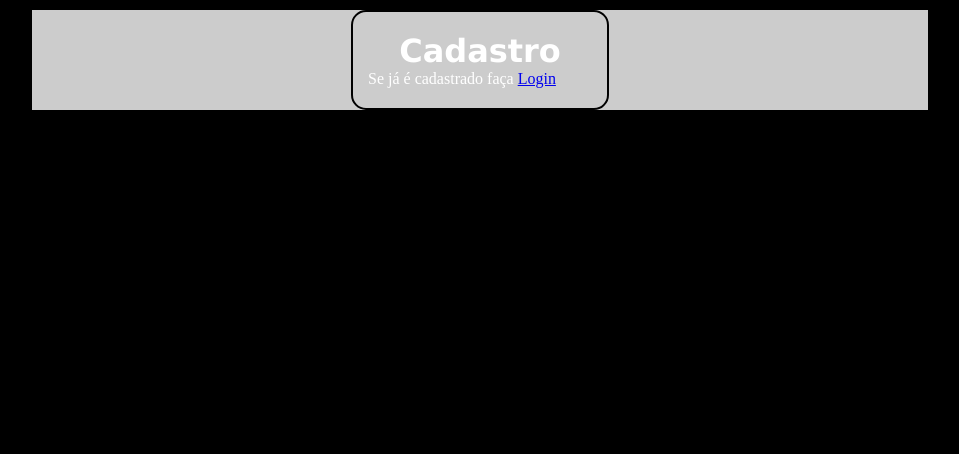
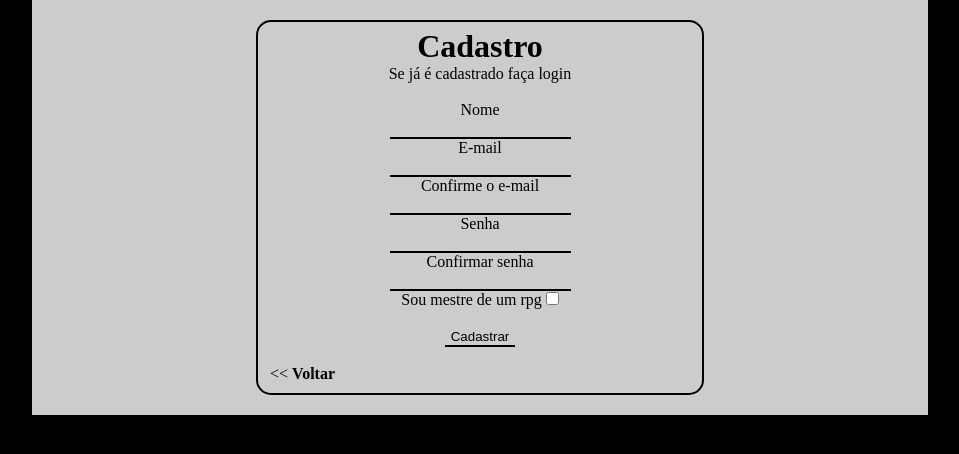
Before and after one commit to ryuto221/Ficha_RPG, a PHP site: page /paginas/php/cadastro.php in a window 1280 px wide. Shown: the top 454 px of the page, without its empty margins (160-1119 px from the left). Run offline with PHP 8.4, Linux system fonts and the light colour scheme; data that the repository does not hold is empty.

Commit message:
continuei o cadastro

```diff
--- a/css/estilo.css
+++ b/css/estilo.css
@@ -52,24 +52,30 @@ img{
 .foto{
     margin-left: 30px;
 }
-/*cadastro*/
-.cadastro{
-    width: 70%;
-    height: 100%;
-    background-color: rgb(204, 204, 204);
+.corpo form{
+    margin: 0 auto;
+    width: 50%;
+    padding: 20px;
 }
-.caContainer{
-    margin: 0 auto;
-    width: 25%;
-    color: white;
+fieldset{
     border: 2px solid black;
     border-radius: 15px;
-    padding: 20px 15px;
-    margin-top: 10px;
+    text-align: center;
 }
-.caContainer h1{
-    text-align: center;
-    padding: 0;
-    margin: 0;
-    font-family: Verdana, Geneva, Tahoma, sans-serif;
+fieldset a {
+    color: black;
+    text-decoration: none;
 }
+fieldset input{
+    border: none;
+    background: none;
+    outline: none;
+    border-bottom: 2px solid;
+    color: black;
+}
+.voltar{
+    float: left;
+}
+.erro{
+    color: red;
+}
--- a/paginas/php/cadastro.php
+++ b/paginas/php/cadastro.php
@@ -3,9 +3,39 @@
 ?>
 <body>
     <div class="corpo">
-        <div class="caContainer">
-            <h1>Cadastro</h1>
-            <p>Se já é cadastrado faça <a href="login.php">Login</a></p>
-        </div>
+        <form>
+            <fieldset>
+                <h1>Cadastro</h1>
+                <p>Se já é cadastrado faça <a href="login.php">login</a></p>
+                <br>
+                <label>Nome</label><br>
+                <input type="text" name="nome">
+                <span class="erro"><?php echo $nomeErro; ?></span>
+                <br>
+                <label>E-mail</label><br>
+                <input type="email" name="email">
+                <span class="erro"><?php echo $emailErro; ?></span>
+                <br>
+                <label>Confirme o e-mail</label><br>
+                <input type="email" name="email">
+                <span class="erro"><?php echo $confEmailErro; ?></span>
+                <br>
+                <label>Senha</label><br>
+                <input type="password" name="senha">
+                <span class="erro"><?php echo $senhaErro; ?></span>
+                <br>
+                <label>Confirmar senha</label><br>
+                <input type="password" name="confSenha">
+                <span class="erro"><?php echo $confSenhaErro; ?></span>
+                <br>
+                <label>Sou mestre de um rpg <input type="checkbox" name="mestre"></label>
+                <br>
+                <br>
+                <input type="submit" class="btn" name="cadastrar" value="Cadastrar">
+                <br>
+                <br>
+                <a href="login.php" class="voltar"><< <b>Voltar</b></a>
+            </fieldset>
+        </form>
     </div>
 </body>
--- a/paginas/php/login.php
+++ b/paginas/php/login.php
@@ -1,3 +1,3 @@
 <?php
-    require("../css/estilo.css");
+    require("../template/header.php");
 ?>
--- /dev/null
+++ b/paginas/php/session.php
@@ -0,0 +1,11 @@
+<?php
+    session_start();
+    $_SESSION["aviso"] = "";
+    if(isset($_SESSION["aviso"])){
+
+    }
+    else{
+        $_SESSION["aviso"] = "Erro na sessão";
+        echo $_SESSION["aviso"];
+    }
+?>
--- a/paginas/template/header.php
+++ b/paginas/template/header.php
@@ -1,3 +1,6 @@
+<?php
+    require("../php/session.php");
+?>
 <!DOCTYPE html>
 <html lang="pt-br">
 <head>
```
